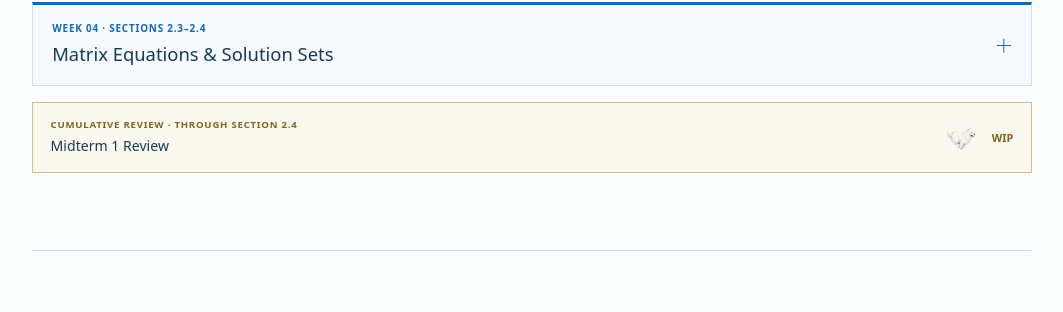
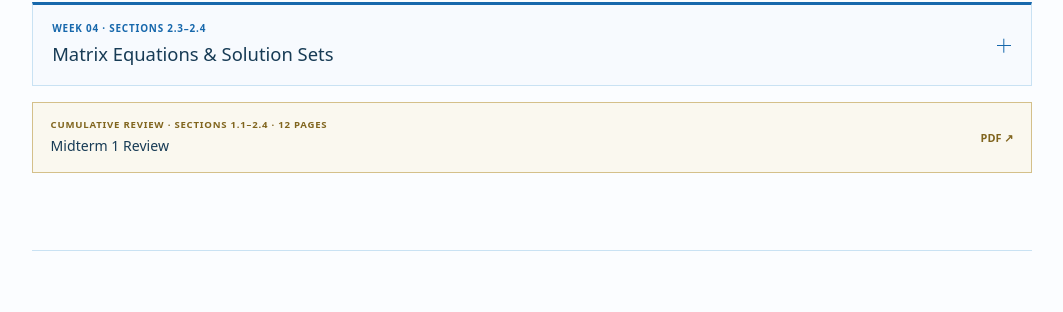
Before and after one commit to Rick3yHuang/Rick3yHuang.github.io, a Jekyll site: the page built from teaching/math-1553-current.md, in a window 1280 px wide and 1400 px high, scrolled down 769 px. Shown: the part 438-750 px from the top of the window, without its empty margins (108-1171 px from the left). Built offline with Jekyll 4.4.1, drawn with Linux system fonts in a browser that asks for light colours.

Commit message:
Add MATH 1553 week four and midterm review

```diff
--- a/assets/css/site.css
+++ b/assets/css/site.css
@@ -2068,23 +2068,6 @@ a.research-link:focus-visible {
   color: #80651e;
 }
 
-.course-complete-notes__wip .wip-note {
-  margin: 0;
-  min-height: 0;
-  padding: 0;
-  gap: 0.4rem;
-  color: #80651e;
-  background: transparent;
-  border: 0;
-  font-size: 0.68rem;
-  font-weight: 750;
-  white-space: nowrap;
-}
-
-.course-complete-notes__wip .wip-note__mascot {
-  width: 3rem;
-}
-
 .course-complete-notes--complete {
   background: rgba(222, 239, 249, 0.68);
   border-color: rgba(29, 104, 158, 0.62);
--- a/teaching/math-1553-current.md
+++ b/teaching/math-1553-current.md
@@ -142,16 +142,17 @@ permalink: /teaching/math-1553/
       <span class="course-note__toggle" aria-hidden="true"></span>
     </summary>
     <div class="course-note__body">
-      {% include wip-cocona.html text="Week 04 notes will be posted here." %}
+      <figure class="course-pdf-pages" aria-label="Week 04 handwritten notes">
+        <img src="{{ '/assets/images/teaching/math-1553/fall-2026-week04/page-1.webp' | relative_url }}" width="1320" height="1020" loading="lazy" decoding="async" alt="Week 04 notes introducing matrix equations, matrix-vector multiplication, equivalent representations of a linear system, and conditions for consistency.">
+        <img src="{{ '/assets/images/teaching/math-1553/fall-2026-week04/page-2.webp' | relative_url }}" width="1320" height="1020" loading="lazy" decoding="async" alt="Week 04 notes comparing homogeneous and inhomogeneous systems, trivial and nontrivial solutions, free variables, and the geometry of solution sets.">
+      </figure>
     </div>
   </details>
 
-  <div class="course-complete-notes course-complete-notes--review">
-    <span><small>Cumulative review · Through Section 2.4</small><strong>Midterm 1 Review</strong></span>
-    <div class="course-complete-notes__wip">
-      {% include wip-cocona.html text="WIP" %}
-    </div>
-  </div>
+  <a class="course-complete-notes course-complete-notes--review" href="{{ '/output/pdf/m1.pdf' | relative_url }}" target="_blank" rel="noopener noreferrer">
+    <span><small>Cumulative review · Sections 1.1–2.4 · 12 pages</small><strong>Midterm 1 Review</strong></span>
+    <em>PDF <span aria-hidden="true">↗</span></em>
+  </a>
 </section>
 
 <section class="course-section" id="resources">
```
Also changed, not shown: assets/images/teaching/math-1553/fall-2026-week04/page-1.webp (added), assets/images/teaching/math-1553/fall-2026-week04/page-2.webp (added), 1 other file.
